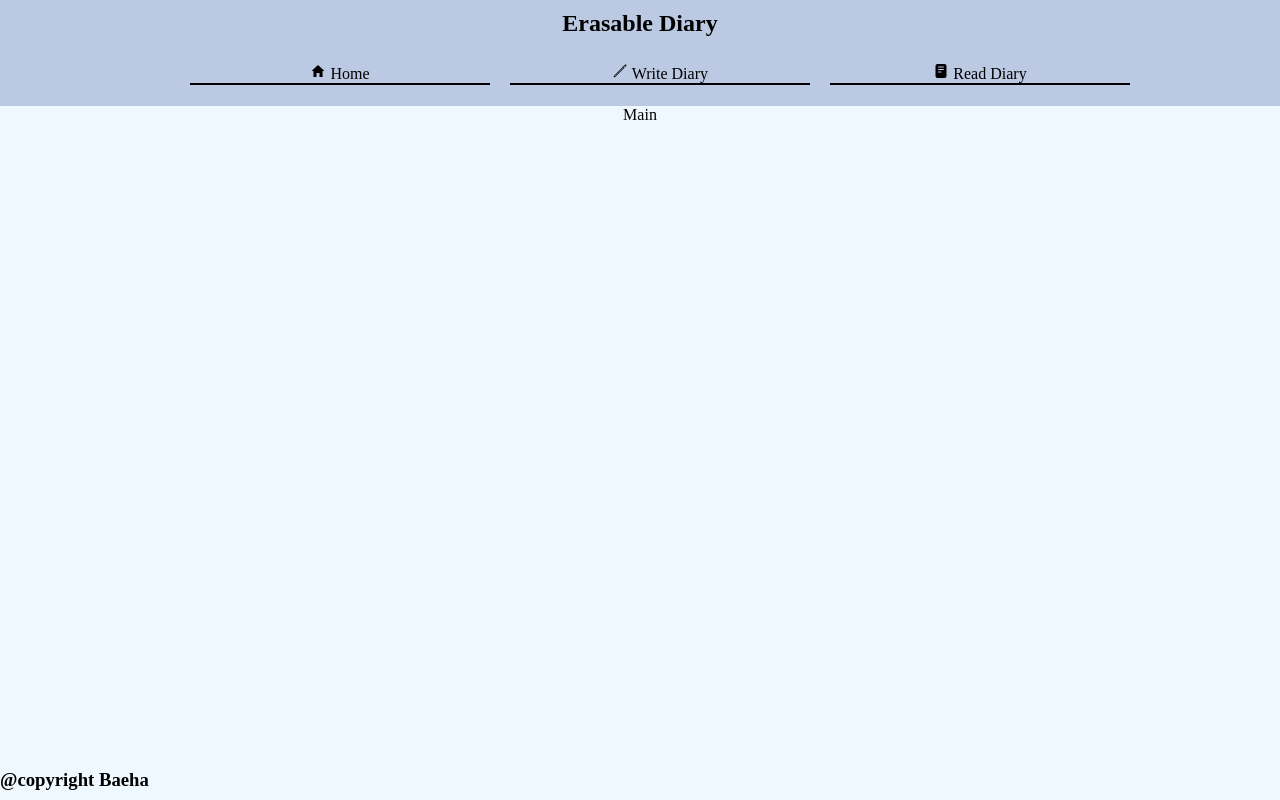
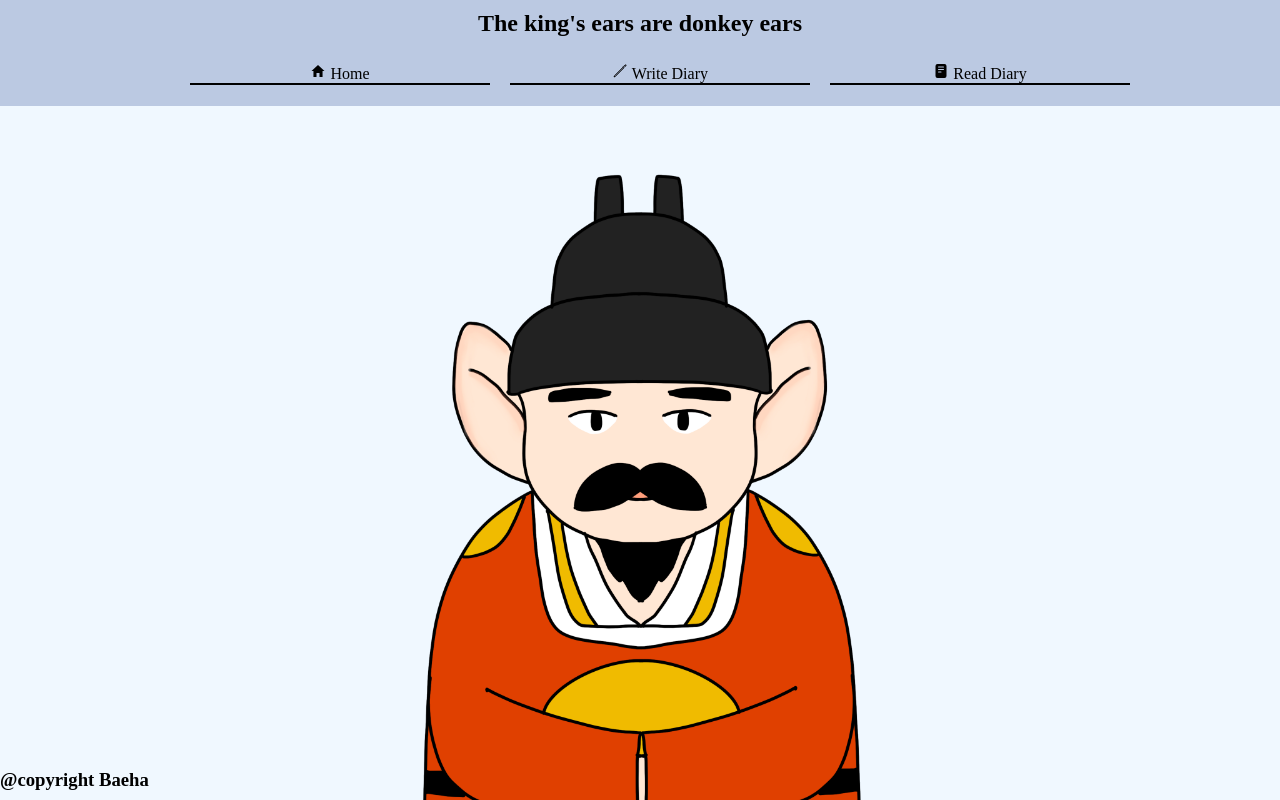
Before and after one commit to baehayoung/ErasableDiary, a React (Create React App) app in the folder erasable-diary/: page / in a window 1280 px wide. Built offline with nearby package versions, Linux system fonts and the light colour scheme; a web font is replaced by a local one.

Commit message:
Add element of GUI
:Detailed Notes:
1) Add home image
2) Change title of page
3) Set css for layout

:Others:
N

```diff
--- a/erasable-diary/declarations.d.ts
+++ b/erasable-diary/declarations.d.ts
@@ -1 +1,2 @@
 declare module '*.scss';
+declare module '*.png';
--- a/erasable-diary/src/components/Form/Form.module.scss
+++ b/erasable-diary/src/components/Form/Form.module.scss
@@ -9,7 +9,6 @@ textarea {
     background-color: transparent;
     border-radius: 5px;
     font-size: 16px;
-    margin-top: 30px;
     resize: none;
 }
 
--- a/erasable-diary/src/components/Layout/Header/Header.tsx
+++ b/erasable-diary/src/components/Layout/Header/Header.tsx
@@ -7,7 +7,7 @@ import css from './Header.module.scss';
 const Header = () => {
     return (
         <header>
-            <h2>Erasable Diary</h2>
+            <h2>The king's ears are donkey ears</h2>
 
             <nav className={css.menuBar}>
                 <ul>
--- a/erasable-diary/src/components/Layout/Layout.module.scss
+++ b/erasable-diary/src/components/Layout/Layout.module.scss
@@ -1,4 +1,5 @@
 .mainContainer {
     height: 100%;
     overflow: auto;
+    margin-top: 35px;
 }
--- a/erasable-diary/src/views/MainPage.tsx
+++ b/erasable-diary/src/views/MainPage.tsx
@@ -1,6 +1,8 @@
 const MainPage = () => {
     return (
-        <div>Main</div>
+        <div>
+            <img src="king.png" alt="king" width={'50%'} />
+        </div>
     )
 }
 
--- a/erasable-diary/src/views/Page.module.scss
+++ b/erasable-diary/src/views/Page.module.scss
@@ -1,8 +1,18 @@
 .itemContainer {
     margin: auto;
+    margin-top: 5px;
     display: flex;
     padding: 10px 30px;
     max-width: 700px;
     border: 1px solid black;
     justify-content: space-between;
+
+    .contents {
+        text-align: left;
+    }
+
+    .date {
+        min-width: 200px;
+        text-align: right;
+    }
 }
--- a/erasable-diary/src/views/ReadPage.tsx
+++ b/erasable-diary/src/views/ReadPage.tsx
@@ -8,13 +8,12 @@ interface itemTypes {
 const ReadPage = () => {
     // window.sessionStorage.removeItem("diary");
     const sessionDiary = JSON.parse(window.sessionStorage.getItem("diary") || "[]");
-    console.log(sessionDiary)
 
     return (
         <div>
             {sessionDiary?.map((item: itemTypes, idx: number) => <div className={css.itemContainer}>
-                <div key={idx} className={css.item}>{item.contents}</div>
-                <div key={idx} className={css.item}>{item.time}</div>
+                <div key={idx} className={css.contents}>{item.contents}</div>
+                <div key={idx} className={css.date}>{item.time}</div>
             </div>)}
         </div>
     )
```
Also changed, not shown: erasable-diary/public/king.png (added).
